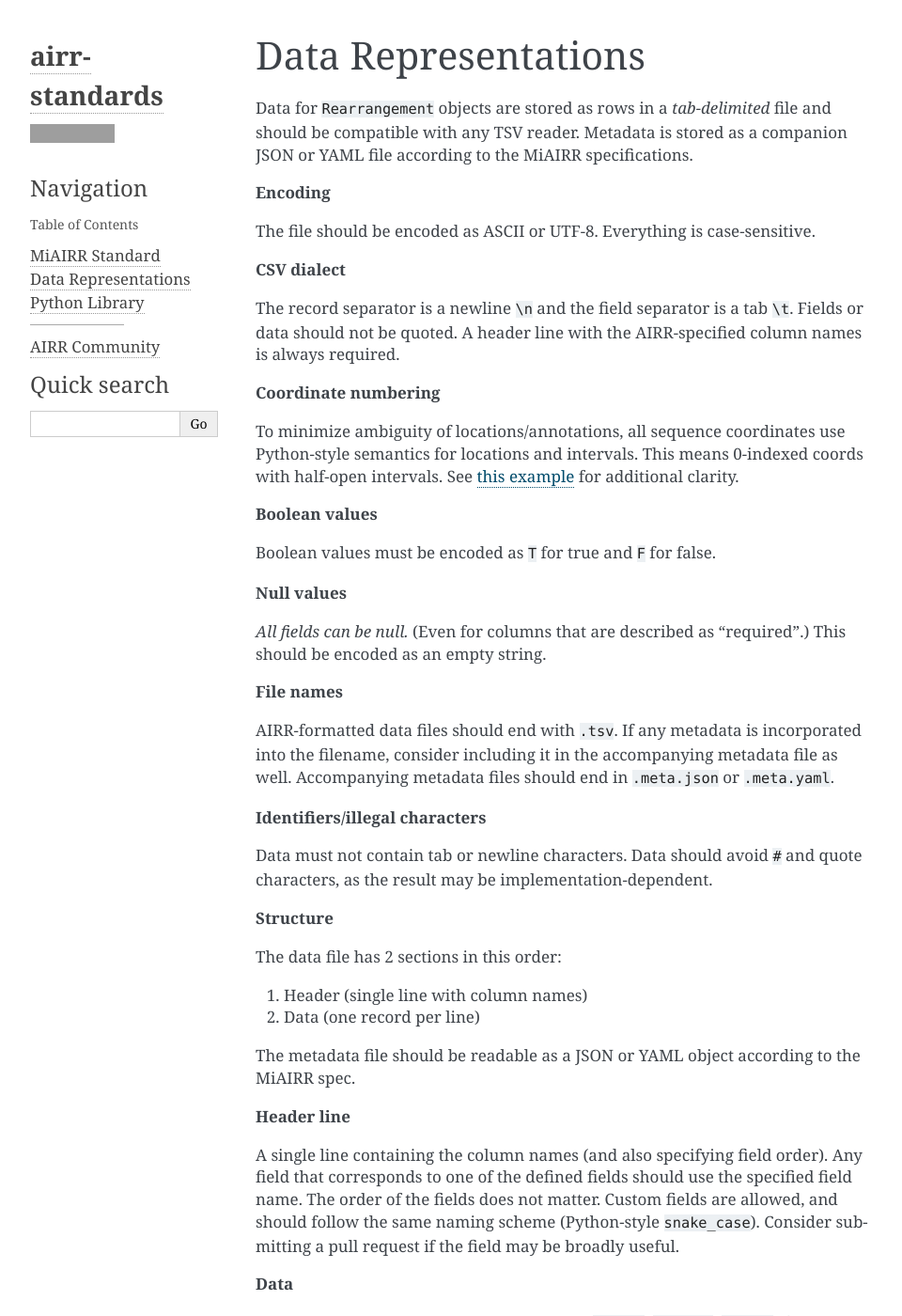
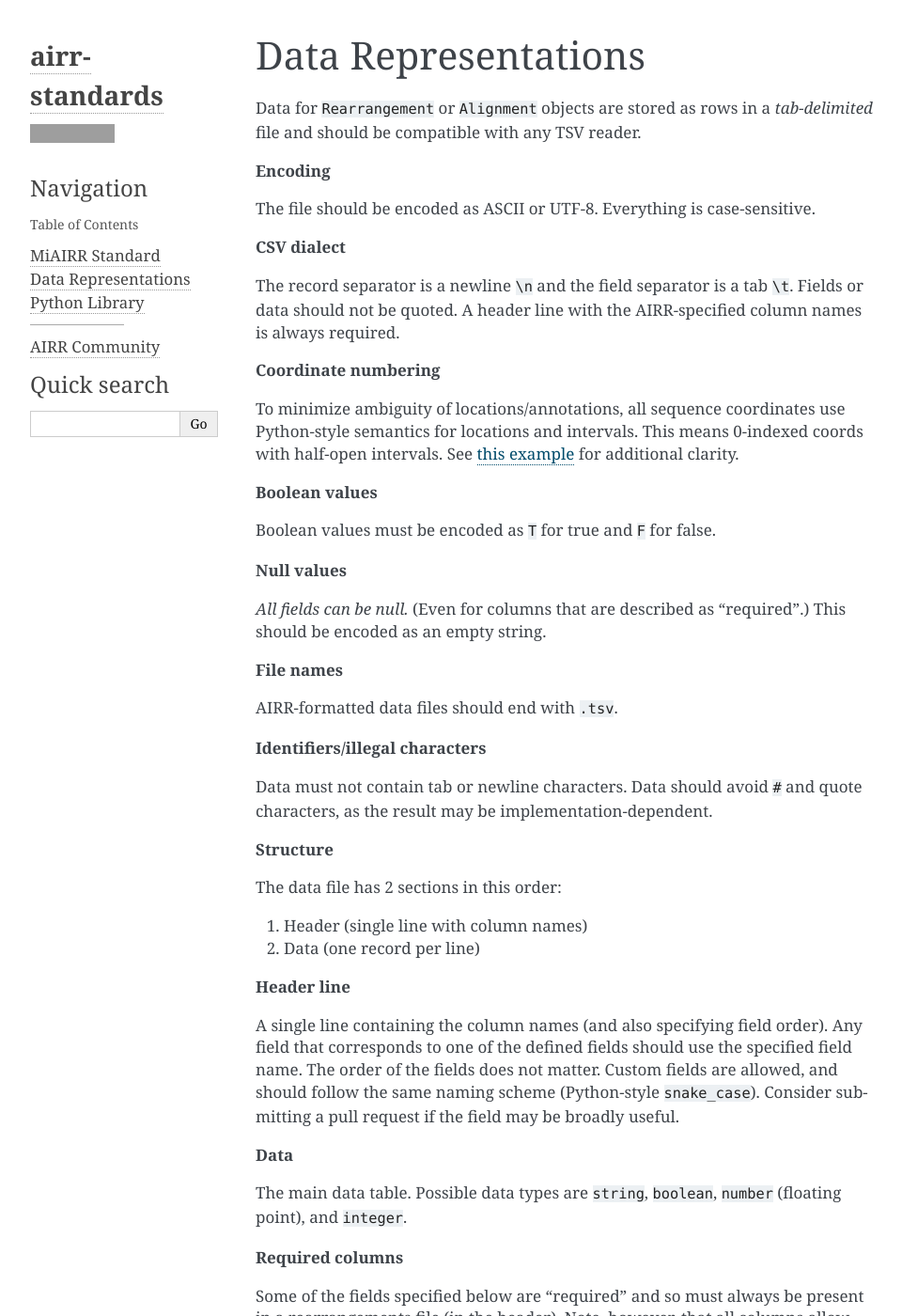
Before and after one commit to airr-community/airr-standards, a Sphinx documentation site: the page built from docs/formats/overview.rst, in a window 1280 px wide and 1400 px high. Shown: the whole window at 94% size, without its empty margins (148-1108 px from the left). Built offline with Sphinx 7.4.7, drawn with Linux system fonts in a browser that asks for light colours; pages that are not in the unit, such as notebooks, are missing from menus; grey boxes are pictures that could not be loaded.

Commit message:
Updated docs to denoted Alignment spec as experimental, removed metadata information, and some xrefs.

```diff
--- a/docs/formats/overview.rst
+++ b/docs/formats/overview.rst
@@ -7,26 +7,22 @@
    :maxdepth: 3
    :caption: Schema
 
-   alignments
-   rearrangements
+   Rearrangements Schema <rearrangements>
+   Alignment Schema (Experimental) <alignments>
 
 
-Data for ``Rearrangement`` objects are stored as rows in a *tab-delimited* file and
-should be compatible with any TSV reader. Metadata is stored as a companion JSON
-or YAML file according to the MiAIRR specifications.
-
+Data for ``Rearrangement`` or ``Alignment`` objects are stored as rows in a
+*tab-delimited* file and should be compatible with any TSV reader.
 
 **Encoding**
 
 The file should be encoded as ASCII or UTF-8. Everything is case-sensitive.
-
 
 **CSV dialect**
 
 The record separator is a newline ``\n`` and the field separator is a tab ``\t``.
 Fields or data should not be quoted. A header line with the AIRR-specified column
 names is always required.
-
 
 **Coordinate numbering**
 
@@ -35,31 +31,23 @@
 with half-open intervals.  See `this example <https://stackoverflow.com/a/509297/510187>`__
 for additional clarity.
 
-
 **Boolean values**
 
 Boolean values must be encoded as ``T`` for true and ``F`` for false.
-
 
 **Null values**
 
 *All fields can be null.* (Even for columns that are described as
 "required".) This should be encoded as an empty string.
 
-
 **File names**
 
-AIRR-formatted data files should end with ``.tsv``. If any metadata is
-incorporated into the filename, consider including it in the accompanying
-metadata file as well. Accompanying metadata files should end in ``.meta.json`` or
-``.meta.yaml``.
-
+AIRR-formatted data files should end with ``.tsv``.
 
 **Identifiers/illegal characters**
 
 Data must not contain tab or newline characters.  Data should avoid ``#`` and quote
 characters, as the result may be implementation-dependent.
-
 
 **Structure**
 
@@ -67,10 +55,6 @@
 
 1.  Header (single line with column names)
 2.  Data (one record per line)
-
-The metadata file should be readable as a JSON or YAML object according to the
-MiAIRR spec.
-
 
 **Header line**
 
--- a/docs/formats/rearrangements.rst
+++ b/docs/formats/rearrangements.rst
@@ -13,7 +14,6 @@
 and ``junction_aa`` fields which represent the extracted sequence include the two
 conserved residues, while the coordinate fields (``cdr3_start`` and ``cdr3_end``)
 exclude them.
-
 
 **Fields**
 
```
Also changed, not shown: other parts of docs/formats/rearrangements.rst (+2 -1 lines), docs/formats/alignments.rst (+6 -5 lines).
